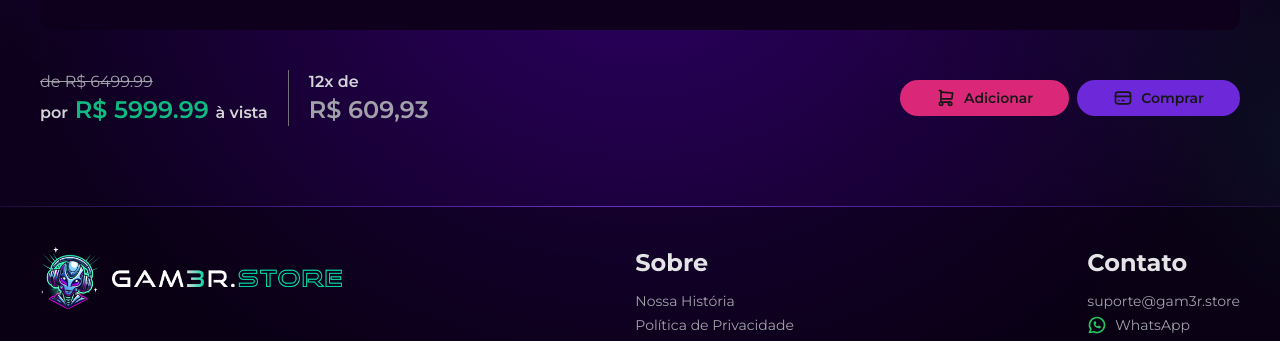
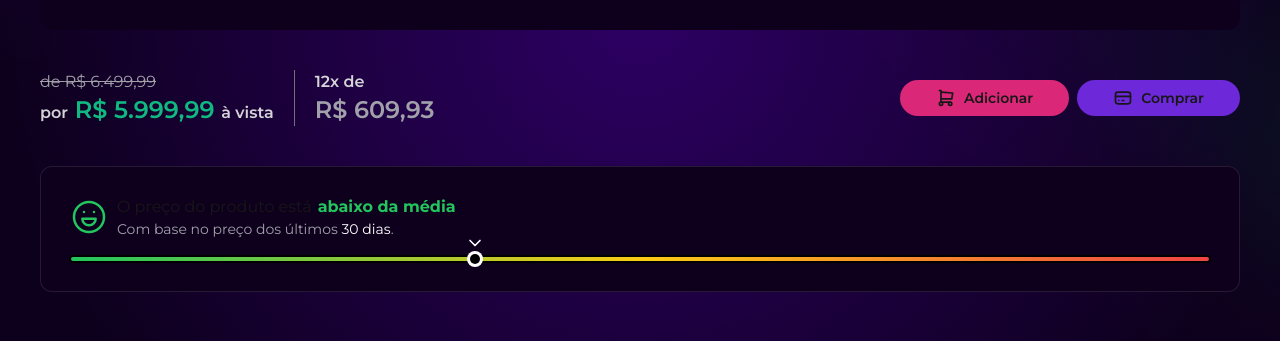
Before and after one commit to carlosviniciusbp/Gam3r_store, a Next.js app in the folder gam3r.store/apps/frontend/: page /produto/1 in a window 1280 px wide. Shown: the part 610-951 px from the top of the page. Built offline with nearby package versions, Linux system fonts and the light colour scheme; grey boxes are pictures that could not be loaded.

Commit message:
feat: PriceMeter component added to the product page

```diff
--- a/gam3r.store/apps/frontend/src/app/(paginas)/produto/[id]/page.tsx
+++ b/gam3r.store/apps/frontend/src/app/(paginas)/produto/[id]/page.tsx
@@ -1,5 +1,6 @@
 import BannerCompra from "@/components/produto/BannerCompra"
 import InformacoesProduto from "@/components/produto/InformacoesProduto"
+import MedidorDePreco from "@/components/produto/MedidorDePreco"
 import ProdutoNaoEncontrado from "@/components/produto/ProdutoNaoEncontrado"
 import TituloProduto from "@/components/produto/TituloProduto"
 import { produtos } from "@gstore/core"
@@ -13,6 +14,7 @@ export default function PaginaProduto(props: any) {
         <TituloProduto produto={produto} />
         <InformacoesProduto produto={produto} />
         <BannerCompra produto={produto} />
+        <MedidorDePreco produto={produto} />
       </div>
     </div>
   ) : (
--- a/gam3r.store/apps/frontend/src/components/produto/BannerCompra.tsx
+++ b/gam3r.store/apps/frontend/src/components/produto/BannerCompra.tsx
@@ -19,12 +19,12 @@ export default function BannerCompra(props: BannerCompraProps) {
     <div className="flex">
       <div className="flex flex-col border-r border-zinc-500 pr-5">
         <div className="text-zinc-400 line-through">
-          de R$ {produto?.precoBase}
+          de {Moeda.formatar(produto?.precoBase)}
         </div>
         <div className="text-2xl font-semibold">
           <span className="text-base text-zinc-300">por</span>{" "}
           <span className="text-emerald-500">
-            R$ {produto?.precoPromocional}
+            {Moeda.formatar(produto?.precoPromocional)}
           </span>{" "}
           <span className="text-base text-zinc-300">à vista</span>
         </div>
--- /dev/null
+++ b/gam3r.store/apps/frontend/src/components/produto/MedidorDePreco.tsx
@@ -0,0 +1,75 @@
+import { Produto } from "@gstore/core"
+import {
+  IconChevronDown,
+  IconMoodConfuzed,
+  IconMoodHappy,
+  IconMoodSad,
+} from "@tabler/icons-react"
+
+export interface MedidorDePrecoProps {
+  produto: Produto
+}
+
+export default function MedidorDePreco(props: MedidorDePrecoProps) {
+  const {
+    menorPreco: minimo,
+    maiorPreco: maximo,
+    precoPromocional: atual,
+    precoMedio: media,
+  } = props.produto
+
+  let percentual
+  if (atual > media) {
+    percentual = ((atual - media) / (maximo - media)) * 50 + 50
+  } else {
+    percentual = (1 - (media - atual) / (media - minimo)) * 50
+  }
+
+  return (
+    <div className="flex flex-col gap-4 rounded-xl border border-white/10 bg-violet-dark p-7">
+      <div className="flex items-center gap-2">
+        {percentual >= 40 && percentual < 60 ? (
+          <IconMoodConfuzed
+            size={40}
+            stroke={1.5}
+            className="text-yellow-500"
+          />
+        ) : percentual >= 60 ? (
+          <IconMoodSad size={40} stroke={1.5} className="text-red-500" />
+        ) : (
+          <IconMoodHappy size={40} stroke={1.5} className="text-green-500" />
+        )}
+        <div className="flex flex-col">
+          <div className="flex gap-1.5">
+            <span>O preço do produto está </span>
+            <div className="font-bold">
+              {percentual >= 40 && percentual < 60 ? (
+                <span className="text-yellow-500">na média</span>
+              ) : percentual >= 60 ? (
+                <span className="text-red-500">acima da média</span>
+              ) : (
+                <span className="text-green-500">abaixo da média</span>
+              )}
+            </div>
+          </div>
+          <div className="text-sm text-zinc-400">
+            Com base no preço dos últimos{" "}
+            <span className="text-white">30 dias</span>.
+          </div>
+        </div>
+      </div>
+
+      <div className="relative flex h-2 items-center rounded-full border-2 border-black bg-gradient-to-r from-green-500 via-yellow-400 to-red-500">
+        <div
+          className="absolute flex h-4 w-4 items-center justify-center rounded-full bg-white"
+          style={{
+            left: `${percentual}%`,
+          }}
+        >
+          <IconChevronDown size={20} className="absolute -mt-8 text-white" />
+          <div className="h-2.5 w-2.5 rounded-full bg-black"></div>
+        </div>
+      </div>
+    </div>
+  )
+}
```
